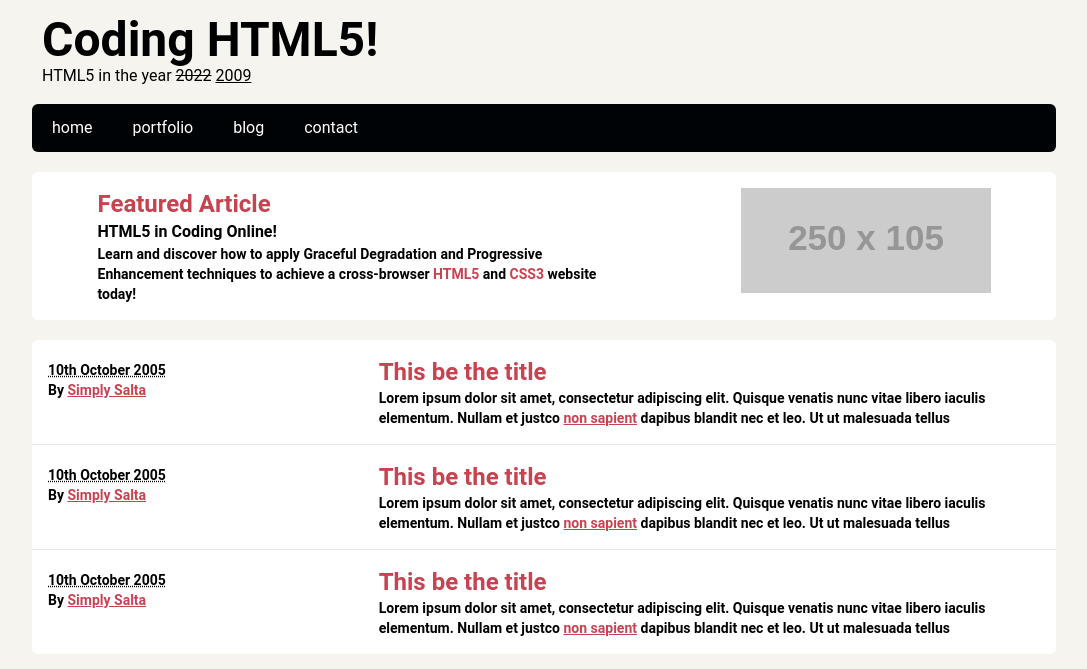
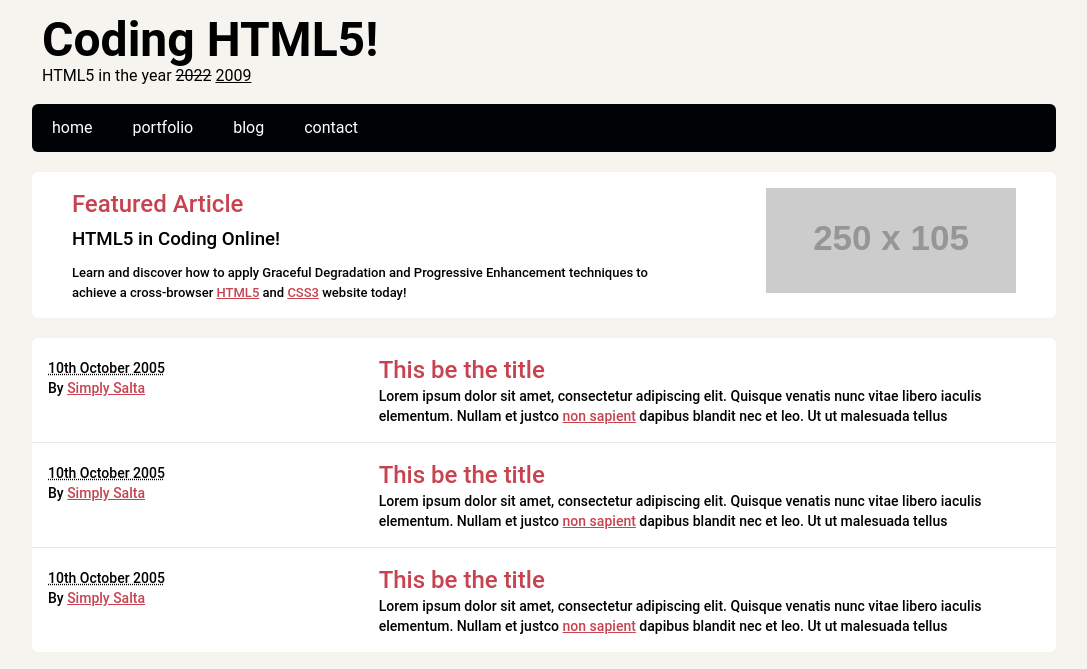
Before and after one commit to nhanphan2112/semantic-tailwind, a website: page index.html in a window 1280 px wide. Shown: the top 669 px of the page, without its empty margins (96-1183 px from the left). Drawn offline with Linux system fonts and the light colour scheme; placeholder pictures from the web are drawn by us.

Commit message:
a bit restyle for feature article

```diff
--- a/index.html
+++ b/index.html
@@ -28,16 +28,16 @@
 				</ul>
 			</nav>
 
-			<main class="w-4/5 font-semibold">
+			<main class="w-4/5 font-[550]">
 				<article class="flex flex-wrap justify-around py-4 mb-5 rounded-md bg-textLightColor">
-					<header class="basis-1/2">
-						<h2 class="text-2xl text-primaryColor">Featured Article</h2>
-						<h3 class="">HTML5 in Coding Online!</h3>
-						<p class="text-sm">
+					<header class="basis-[60%]">
+						<h2 class="text-2xl text-primaryColor pb-[5px]">Featured Article</h2>
+						<h3 class="text-[1.17em] pb-[10px]">HTML5 in Coding Online!</h3>
+						<p class="text-[small]">
 							Learn and discover how to apply Graceful Degradation and Progressive Enhancement
 							techniques to achieve a cross-browser
-							<a class="text-primaryColor hover:bg-primaryColor hover:text-textLightColor" href="https://en.wikipedia.org/wiki/HTML5">HTML5</a> and
-							<a class="text-primaryColor hover:bg-primaryColor hover:text-textLightColor" href="https://www.tutorialrepublic.com/css-tutorial/">CSS3</a>
+							<a class="underline text-primaryColor hover:bg-primaryColor hover:text-textLightColor" href="https://en.wikipedia.org/wiki/HTML5">HTML5</a> and
+							<a class="underline text-primaryColor hover:bg-primaryColor hover:text-textLightColor" href="https://www.tutorialrepublic.com/css-tutorial/">CSS3</a>
 							website today!
 						</p>
 					</header>
@@ -98,7 +98,7 @@
         </section>
       </main>
 
-			<footer class="w-4/5 font-semibold">
+			<footer class="w-4/5 font-[550]">
 				<section class="flex mb-5">
 					<aside class="w-5/6" >
 						<h2 class="text-2xl text-primaryColor">blogroll</h2>
```
Also changed, not shown: app.css.
